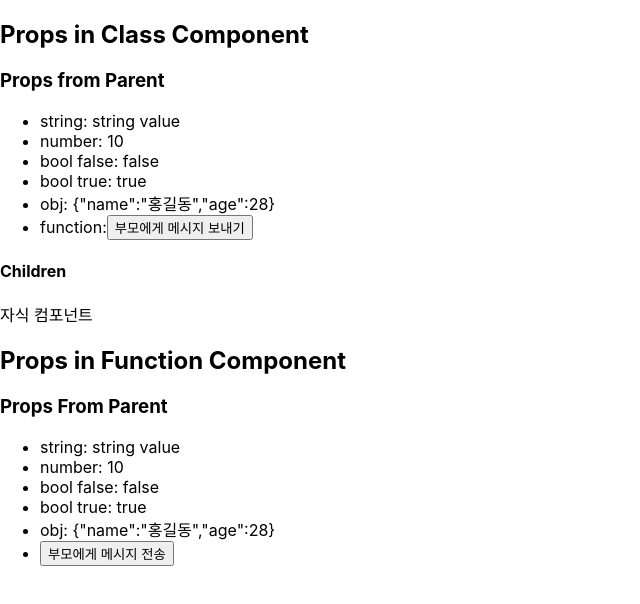
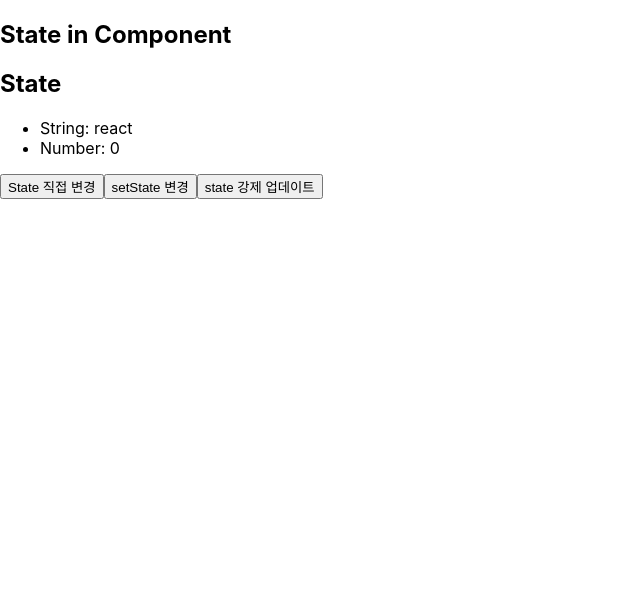
Before and after one commit to kanglaeheon/react-practice, a React (Create React App) app in the folder cra/: page / in a window 1280 px wide. Shown: the top 604 px of the page, without its empty margins (0-640 px from the left). Built offline with nearby package versions, Linux system fonts and the light colour scheme.

Commit message:
컴포넌트에서 state 사용하기

```diff
--- /dev/null
+++ b/cra/src/App.state.jsx
@@ -0,0 +1,13 @@
+import React from 'react';
+import ReactState from './components/ReactState';
+
+function App() {
+    return (
+        <div>
+            <h2>State in Component</h2>
+            <ReactState reactString={"react"} />
+        </div>
+    )
+}
+
+export default App;
--- /dev/null
+++ b/cra/src/components/ReactState.jsx
@@ -0,0 +1,44 @@
+import { Component } from 'react';
+
+class ReactState extends Component {
+    constructor(props) {
+        super(props);
+        //  state 선언
+        this.state = {
+            stateString: this.props.reactString,
+            stateNumber: 0
+        }
+    }
+
+    stateChange = (flag) => {
+        //  flag: direct, setState, forceUpdate
+        if (flag === "direct") {    //  직접 변경하기 버튼 클릭
+            this.state.stateString = "리액트 스테이트 직접 변경";
+            this.state.stateNumber += 1;
+        } else if (flag === "setState") {   //  setState 함수 이용 state 변경 *정석
+            this.setState({
+                stateString: "setState 스테이트 변경",
+                stateNumber: this.state.stateNumber + 1
+            })
+            //  setState 함수 호출, state 변경 -> render 함수 호출
+        } else if (flag === "forceUpdate") {
+            this.forceUpdate(); //  render 함수를 강제 호출
+        }
+    }
+    render() {
+        return (
+            <div>
+                <h2>State</h2>
+                <ul>
+                    <li>String: { this.state.stateString }</li>
+                    <li>Number: { this.state.stateNumber }</li>
+                </ul>
+                <button onClick={ e => this.stateChange("direct", e) }>State 직접 변경</button>
+                <button onClick={ e => this.stateChange("setState", e) }>setState 변경</button>
+                <button onClick={ e => this.stateChange("forceUpdate", e) }>state 강제 업데이트</button>
+            </div>
+        )
+    }
+}
+
+export default ReactState;
--- a/cra/src/index.js
+++ b/cra/src/index.js
@@ -2,7 +2,8 @@ import React from 'react';
 import ReactDOM from 'react-dom';
 import './index.css';
 // import App from './App';
-import App from './App.props';
+// import App from './App.props'; //  Props 테스트
+import App from './App.state';  //  State 테스트
 import reportWebVitals from './reportWebVitals';
 
 ReactDOM.render(
```
